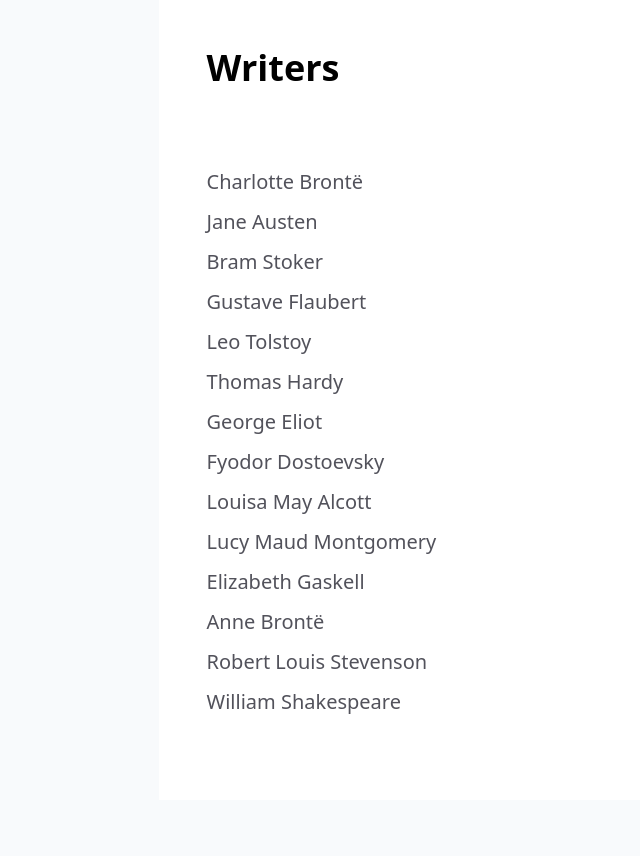
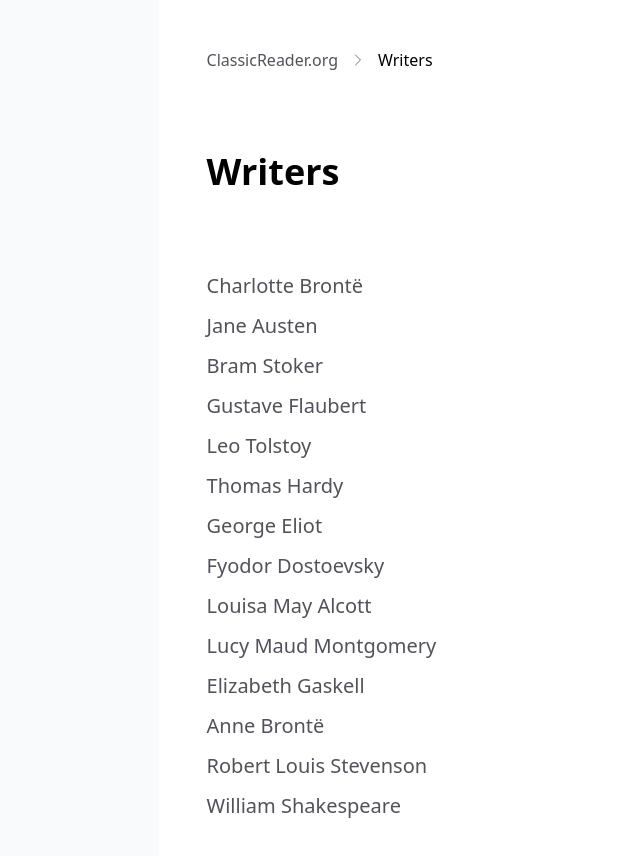
Before and after one commit to danedwardsdeveloper/classic-reader, a Next.js app: page /writers in a window 1280 px wide. Shown: the top 856 px of the page, without its empty margins (184-824 px from the left). Before the commit the page ends 800 px from the top, so only its background shows below. Built offline with nearby package versions, Linux system fonts and the light colour scheme.

Commit message:
Add BreadCrumbs

```diff
--- a/src/app/writers/page.tsx
+++ b/src/app/writers/page.tsx
@@ -1,3 +1,4 @@
+import BreadCrumbs from '@/components/BreadCrumbs'
 import { writerDetails } from '@/library/constants'
 import Link from 'next/link'
 
@@ -5,6 +6,7 @@ import Link from 'next/link'
 export default function Page() {
 	return (
 		<>
+			<BreadCrumbs currentPageName="Writers" homeOnly />
 			<h1>Writers</h1>
 			<ul className="flex flex-col gap-y-3">
 				{Object.entries(writerDetails).map(([slug, display]) => (
```
